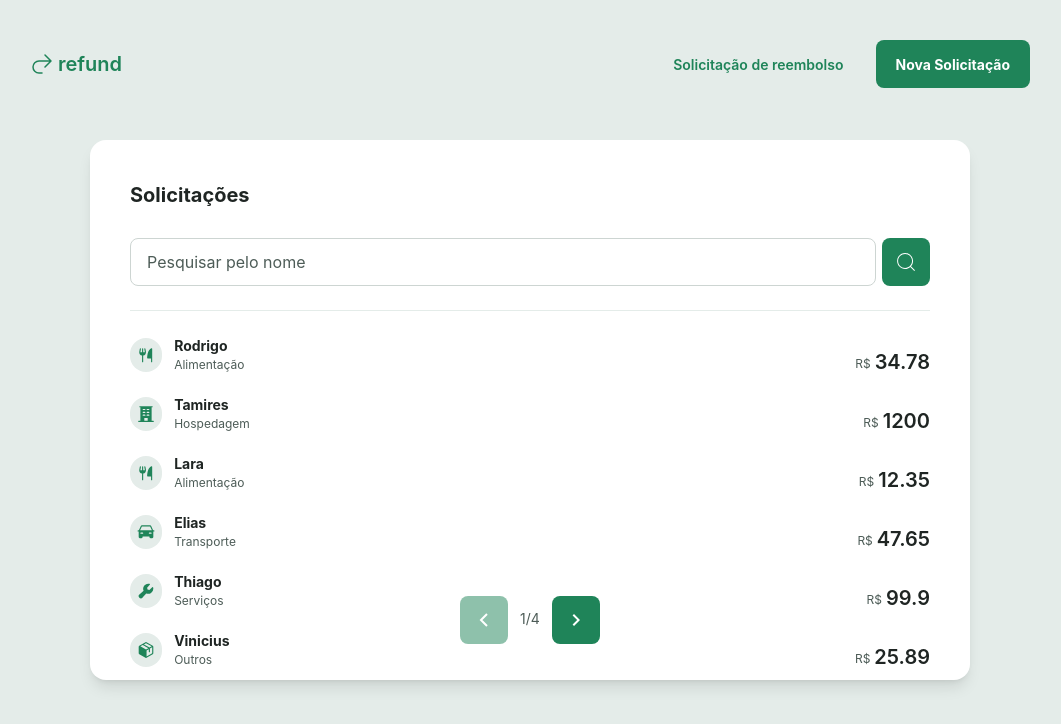
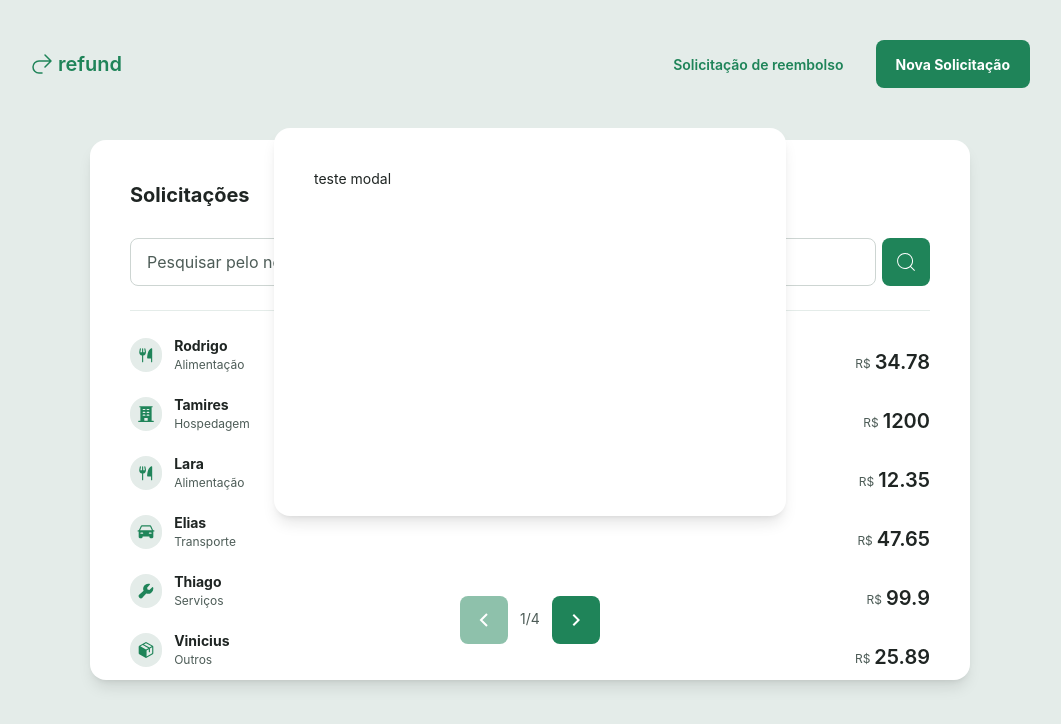
Before and after one commit to YasminFerrariDias/RefundSystem, a React (Vite) app: page / in a window 1280 px wide. Both pictures are taken after a click on the button "Nova Solicitação". Shown: the top 724 px of the page, without its empty margins (110-1171 px from the left). Built offline with nearby package versions, Linux system fonts and the light colour scheme.

Commit message:
Criação do componente DialogContent - ainda em andamento

```diff
--- a/package.json
+++ b/package.json
@@ -12,6 +12,7 @@
   "dependencies": {
     "@radix-ui/react-dialog": "^1.1.15",
     "@tailwindcss/vite": "^4.2.4",
+    "classnames": "^2.5.1",
     "fastify": "^5.8.5",
     "react": "^19.2.5",
     "react-dom": "^19.2.5",
@@ -34,6 +35,7 @@
     "eslint-plugin-react-hooks": "^7.1.1",
     "eslint-plugin-react-refresh": "^0.5.2",
     "globals": "^17.5.0",
+    "tw-animate-css": "^1.4.0",
     "typescript": "~6.0.2",
     "typescript-eslint": "^8.58.2",
     "vite": "^8.0.10"
--- /dev/null
+++ b/src/components/dialog.tsx
@@ -0,0 +1,42 @@
+/* eslint-disable react-refresh/only-export-components */
+import * as DialogPrimitive from "@radix-ui/react-dialog";
+import { CardContainer } from "./CardContainer/CardContainer";
+import cn from "classnames";
+
+export const Dialog = DialogPrimitive.Root;
+
+export const DialogTrigger = DialogPrimitive.Trigger;
+
+export const DialogClose = DialogPrimitive.Close;
+
+export function DialogContent({
+  className,
+  ref,
+  children,
+  ...props
+}: React.ComponentProps<typeof DialogPrimitive.Content>) {
+  return (
+    <DialogPrimitive.Portal>
+
+      <DialogPrimitive.Content ref={ref}
+        className={cn(`
+          data-[state=open]:animate-in
+          data-[state=open]:fade-in-0
+          data-[state=closed]:fade-out-0
+          data-[state=closed]:animate-out
+          data-[state=open]:slide-in-from-bottom-[48%]
+          data-[state=closed]:slide-out-to-bottom-[48%]
+          flex justify-center items-center
+        `,
+        className
+      )}
+      {...props}
+      >
+        <CardContainer size="md" className="z-1">
+          {children}
+        </CardContainer>
+      </DialogPrimitive.Content>
+
+    </DialogPrimitive.Portal>
+  )
+}
--- a/src/layout/components/Header.tsx
+++ b/src/layout/components/Header.tsx
@@ -3,6 +3,7 @@ import { Icon } from "../../components/Icon/Icon";
 import { Text } from "../../components/Text/Text";
 import { NavLink } from "../../components/NavLink";
 import { ButtonContainer } from "../../components/Button/ButtonContainer/ButtonContainer";
+import { Dialog, DialogContent, DialogTrigger } from "../../components/dialog";
 
 export function Header() {
   return (
@@ -13,7 +14,18 @@ export function Header() {
       </div>
       <div className="flex gap-8 items-center">
         <NavLink link="#" text="Solicitação de reembolso" isActive />
-        <ButtonContainer text="Nova Solicitação" textColor="white" decoration="bold" />
+
+
+
+        <Dialog>
+          <DialogTrigger asChild>
+            <ButtonContainer text="Nova Solicitação" textColor="white" decoration="bold" />
+          </DialogTrigger>
+          <DialogContent>
+            <Text>teste modal</Text>
+          </DialogContent>
+        </Dialog>
+
       </div>
     </div>
   )
--- a/src/styles/index.css
+++ b/src/styles/index.css
@@ -1,4 +1,5 @@
 @import "tailwindcss";
+@import "tw-animate-css";
 
 @theme {
   /* 1. Desativa TODAS as cores padrão do Tailwind */
```
Also changed, not shown: 2 other files (tests, documents, lock files or other folders).
